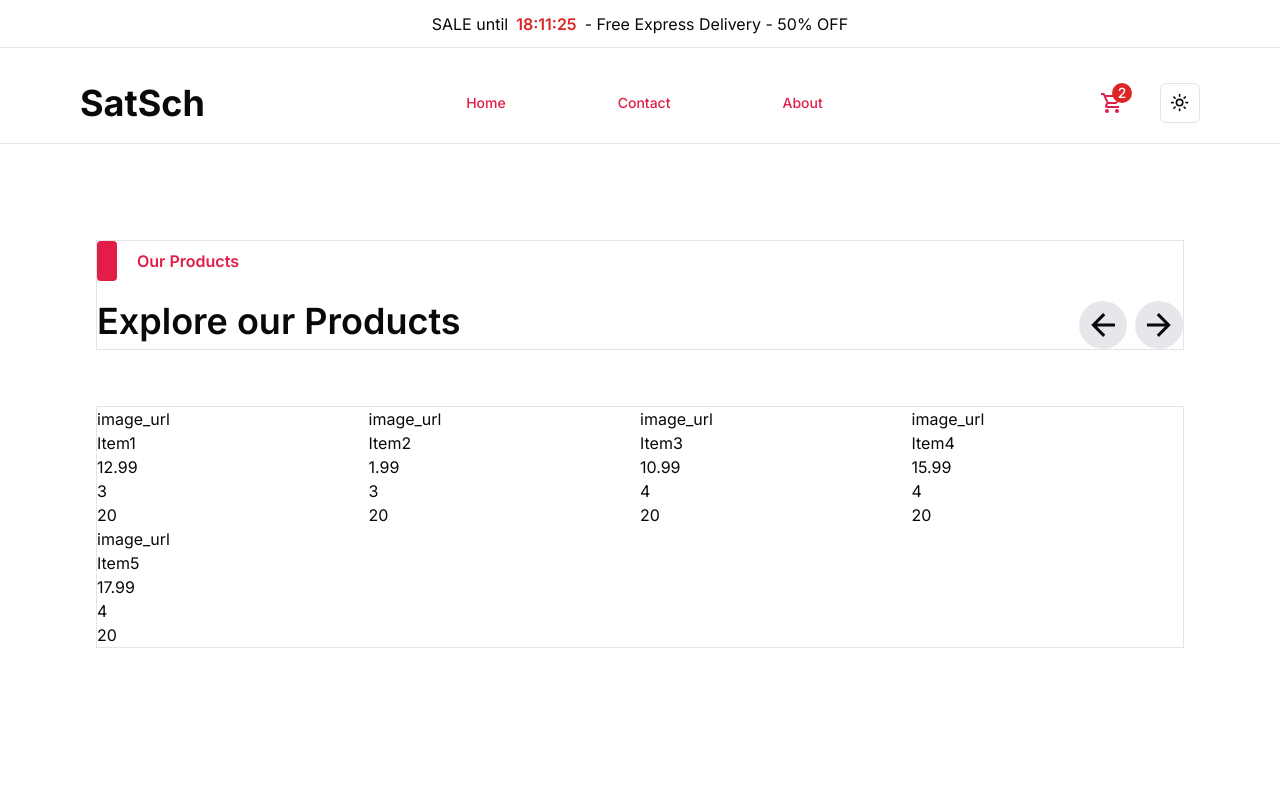
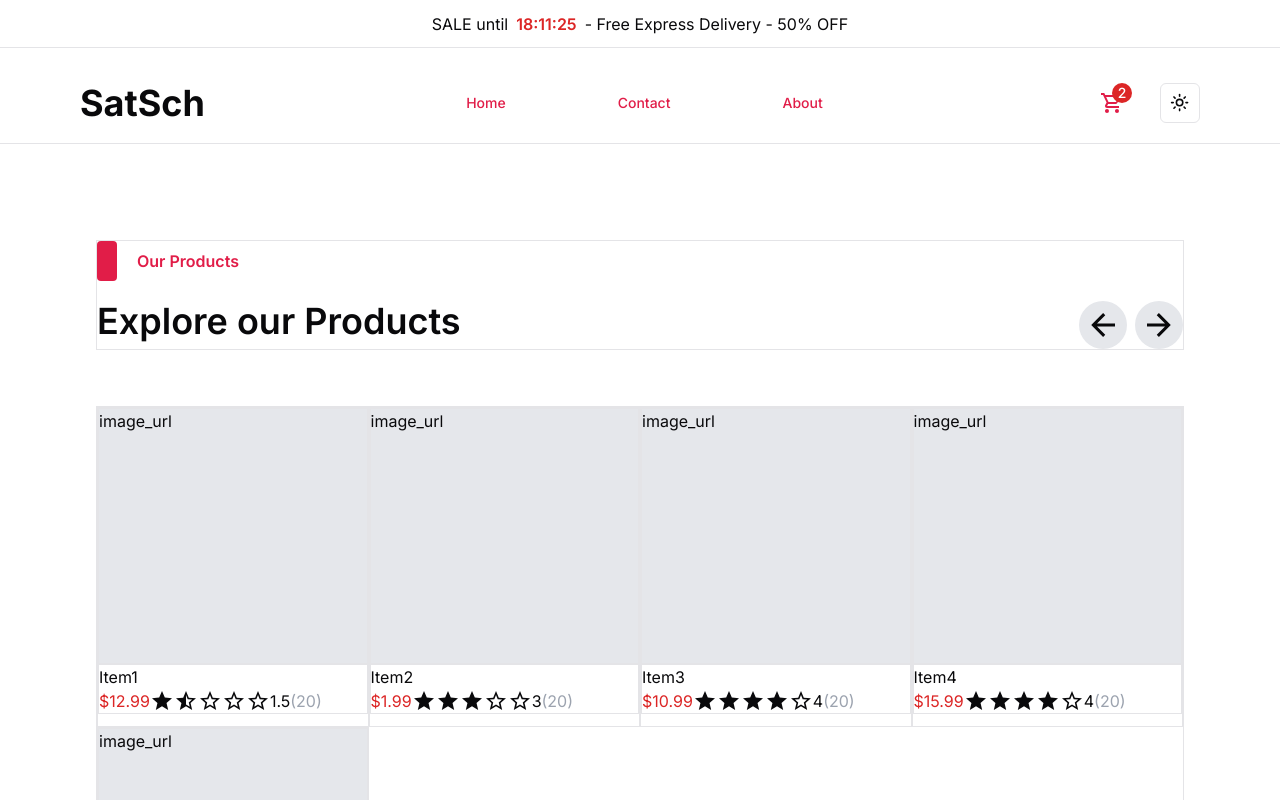
Before and after one commit to DayanWalter/satschool, a Next.js app: page / in a window 1280 px wide. Shown: the top 800 px of the page. Built offline with nearby package versions, Linux system fonts and the light colour scheme.

Commit message:
Added Ratings component

```diff
--- a/src/components/ProductCard.tsx
+++ b/src/components/ProductCard.tsx
@@ -1,17 +1,21 @@
 import React from "react";
+import Rating from "./Rating";
 
 export default function ProductCard({ product }: { product: Product }) {
   return (
-    <>
-      <div>
+    <div className='border h-80'>
+      <div className='border h-64 bg-gray-200'>
         <p>{product.picture}</p>
       </div>
-      <div>
+      <div className='border'>
         <h2>{product.name}</h2>
-        <p>{product.price}</p>
-        <p>{product.rating}</p>
-        <p>{product.numberOfRatings}</p>
+        <div className='flex'>
+          <p className='text-red-600'>${product.price}</p>
+          <Rating rating={product.rating} />
+          <p>{product.rating}</p>
+          <p className='text-gray-400'>({product.numberOfRatings})</p>
+        </div>
       </div>
-    </>
+    </div>
   );
 }
--- a/src/components/Products.tsx
+++ b/src/components/Products.tsx
@@ -11,7 +11,7 @@ export default function Products() {
       name: "Item1",
       picture: "image_url",
       price: 12.99,
-      rating: 3,
+      rating: 1.5,
       numberOfRatings: 20,
     },
     {
@@ -68,12 +68,14 @@ export default function Products() {
         </div>
       </div>
       {/* Product section */}
-      <div className='border grid grid-cols-4'>
-        {products.map((product) => (
-          <div key={product.id}>
-            <ProductCard product={product} />
-          </div>
-        ))}
+      <div>
+        <ul className='border grid grid-cols-4'>
+          {products.map((product) => (
+            <li key={product.id}>
+              <ProductCard product={product} />
+            </li>
+          ))}
+        </ul>
       </div>
     </div>
   );
--- /dev/null
+++ b/src/components/Rating.tsx
@@ -0,0 +1,37 @@
+import React from "react";
+import Icon from "@mdi/react";
+import { mdiStarOutline } from "@mdi/js";
+import { mdiStarHalfFull } from "@mdi/js";
+import { mdiStar } from "@mdi/js";
+
+const Rating: React.FC<RatingProps> = ({ rating }) => {
+  const renderStars = (): JSX.Element[] => {
+    const stars: JSX.Element[] = [];
+    const fullStars = Math.floor(rating);
+    const hasHalfStar = rating % 1 !== 0;
+
+    for (let i = 0; i < fullStars; i++) {
+      stars.push(<Icon key={i} path={mdiStar} size={1} />);
+    }
+
+    if (hasHalfStar) {
+      stars.push(<Icon key='half' path={mdiStarHalfFull} size={1} />);
+    }
+
+    const remainingStars = 5 - fullStars - (hasHalfStar ? 1 : 0);
+    for (let i = 0; i < remainingStars; i++) {
+      stars.push(
+        <Icon
+          key={i + fullStars + (hasHalfStar ? 1 : 0)}
+          path={mdiStarOutline}
+          size={1}
+        />
+      );
+    }
+
+    return stars;
+  };
+
+  return <>{renderStars()}</>;
+};
+export default Rating;
--- a/src/typings.d.ts
+++ b/src/typings.d.ts
@@ -6,3 +6,6 @@ interface Product {
   rating: number;
   numberOfRatings: number;
 }
+interface RatingProps {
+  rating: number;
+}
```
